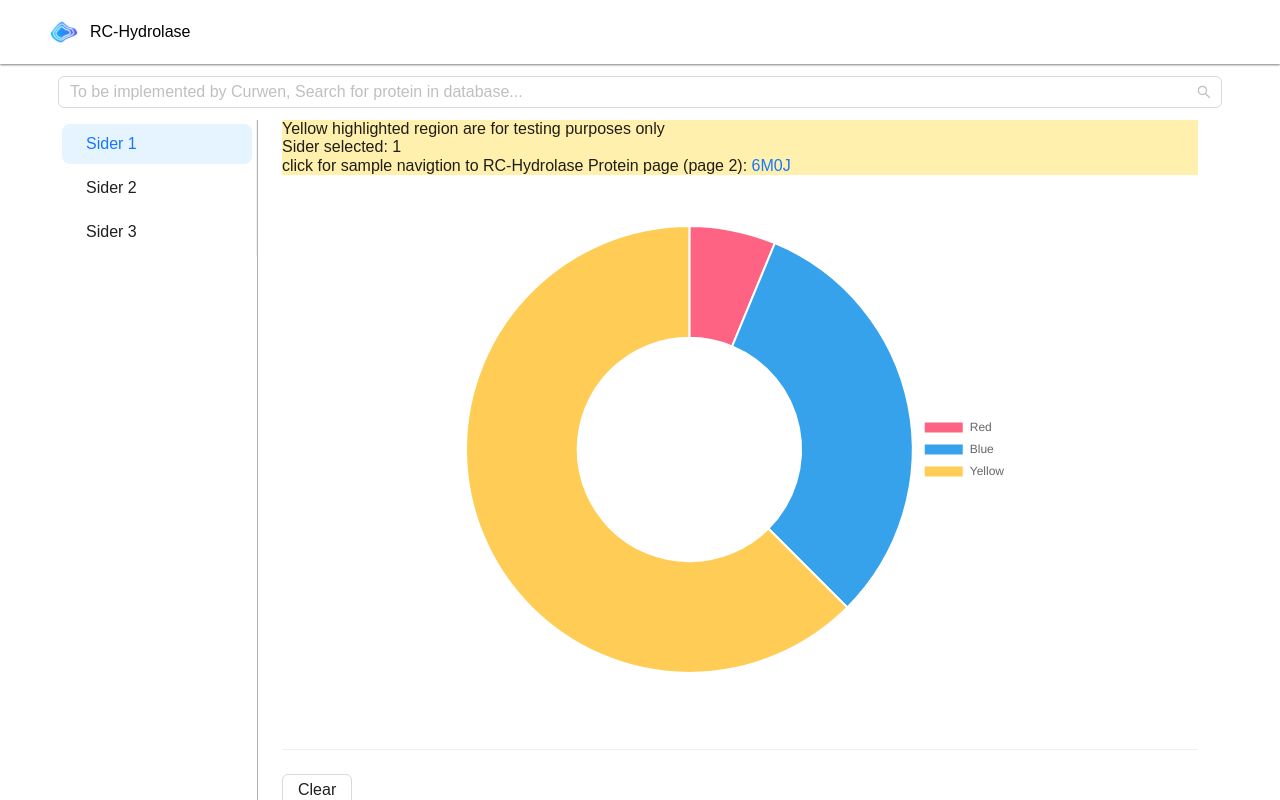
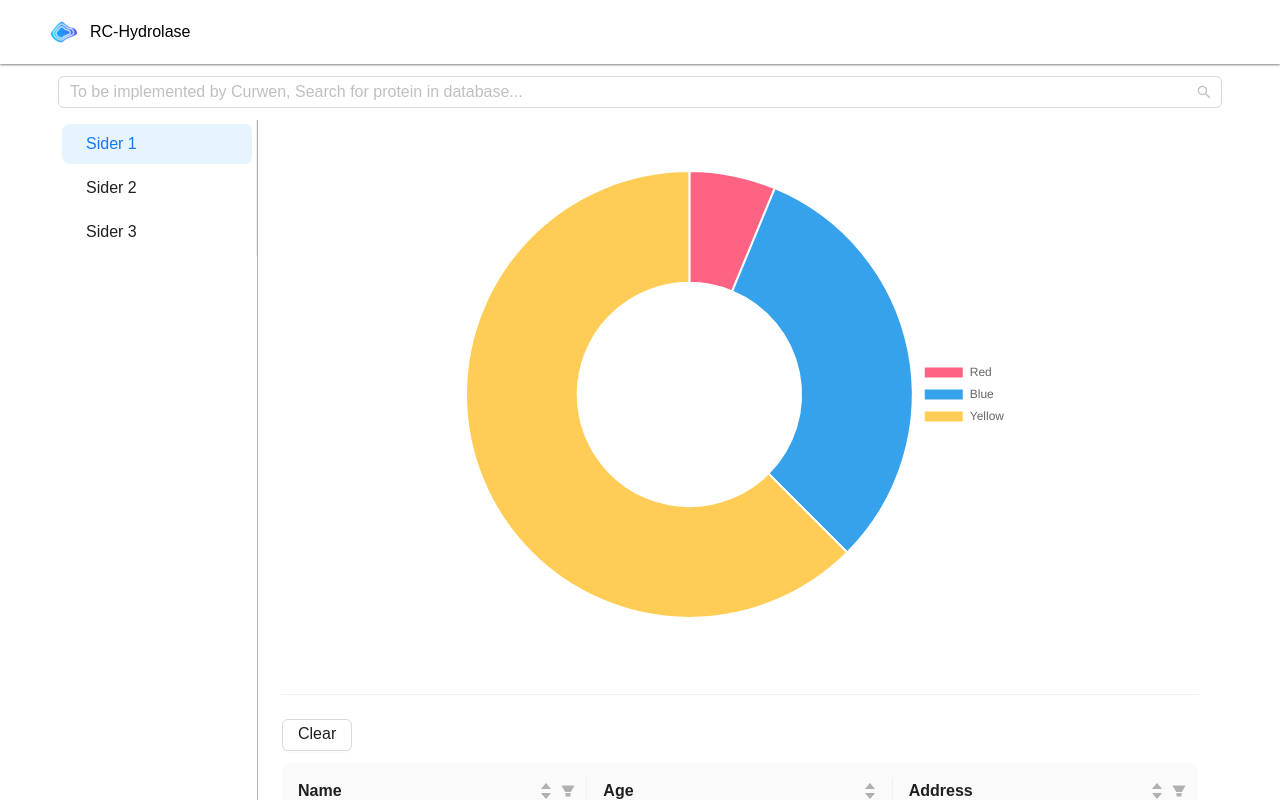
Before and after one commit to ChowdhuryRatul/RC-hydrolase, a React (Vite) app: page / in a window 1280 px wide. Shown: the top 800 px of the page. Built offline with nearby package versions, Linux system fonts and the light colour scheme.

Commit message:
temporary placeholder searchbar

```diff
--- a/src/pages/database-main/DatabaseContent.jsx
+++ b/src/pages/database-main/DatabaseContent.jsx
@@ -1,7 +1,7 @@
 import React, { useState } from "react";
 
 import { Divider, Flex, Input, Select } from "antd";
-import { Link } from "react-router-dom";
+import { Link, useNavigate } from "react-router-dom";
 import ContentSiderLayout from "../../components/layout/ContentSiderLayout";
 import PieChart from "../../components/plots/PieChart";
 import TablePlot from "../../components/plots/TablePlot";
@@ -70,9 +70,16 @@ const sideMenu = sideMenuItems.map((key) => ({
   label: `Sider ${key}`,
 }));
 
+const initialSearchData = sideMenuItems.map((e) => ({
+  value: samplePdbId[e],
+  label: samplePdbId[e],
+}));
+
 const DatabaseContent = () => {
   const [selectedKey, setSelectedKey] = useState(sideMenuItems[0]);
 
+  const [searchData, setSearchData] = useState(initialSearchData);
+  const navigate = useNavigate();
   return (
     <>
       <Select
@@ -80,9 +87,23 @@ const DatabaseContent = () => {
           width: "100%",
           marginBottom: "12px",
         }}
-        placeholder={"To be implemented by Curwen, Search for protein in database..."}
+        placeholder={
+          "To be implemented by Curwen, Search for protein in database..."
+        }
         showSearch
         suffixIcon={<SearchOutlined />}
+        // filterOption={false}
+        onSearch={() => {
+          console.log("Implement custom search filter function");
+        }}
+        onSelect={(item) => {
+          navigate("pdb/" + item);
+        }}
+        // below are all for testing purposes
+        optionFilterProp="label"
+        // onClick={() => {console.log("click")}}
+
+        options={searchData}
       />
 
       <ContentSiderLayout
@@ -90,16 +111,6 @@ const DatabaseContent = () => {
         items={sideMenu}
         onClick={(menuObject) => setSelectedKey(menuObject.key)}
       >
-        <div style={{ backgroundColor: "#fff0ad" }}>
-          Yellow highlighted region are for testing purposes only <br />
-          Sider selected: {selectedKey}
-          <div>
-            click for sample navigtion to RC-Hydrolase Protein page (page 2):{" "}
-            <Link to={`pdb/${samplePdbId[selectedKey]}`}>
-              {samplePdbId[selectedKey]}
-            </Link>
-          </div>
-        </div>
         <Flex vertical={true} justify="center" align="center">
           <div style={{ width: "60%", aspectRatio: "1/1" }}>
             <PieChart data={sampleData[selectedKey]} />
```
